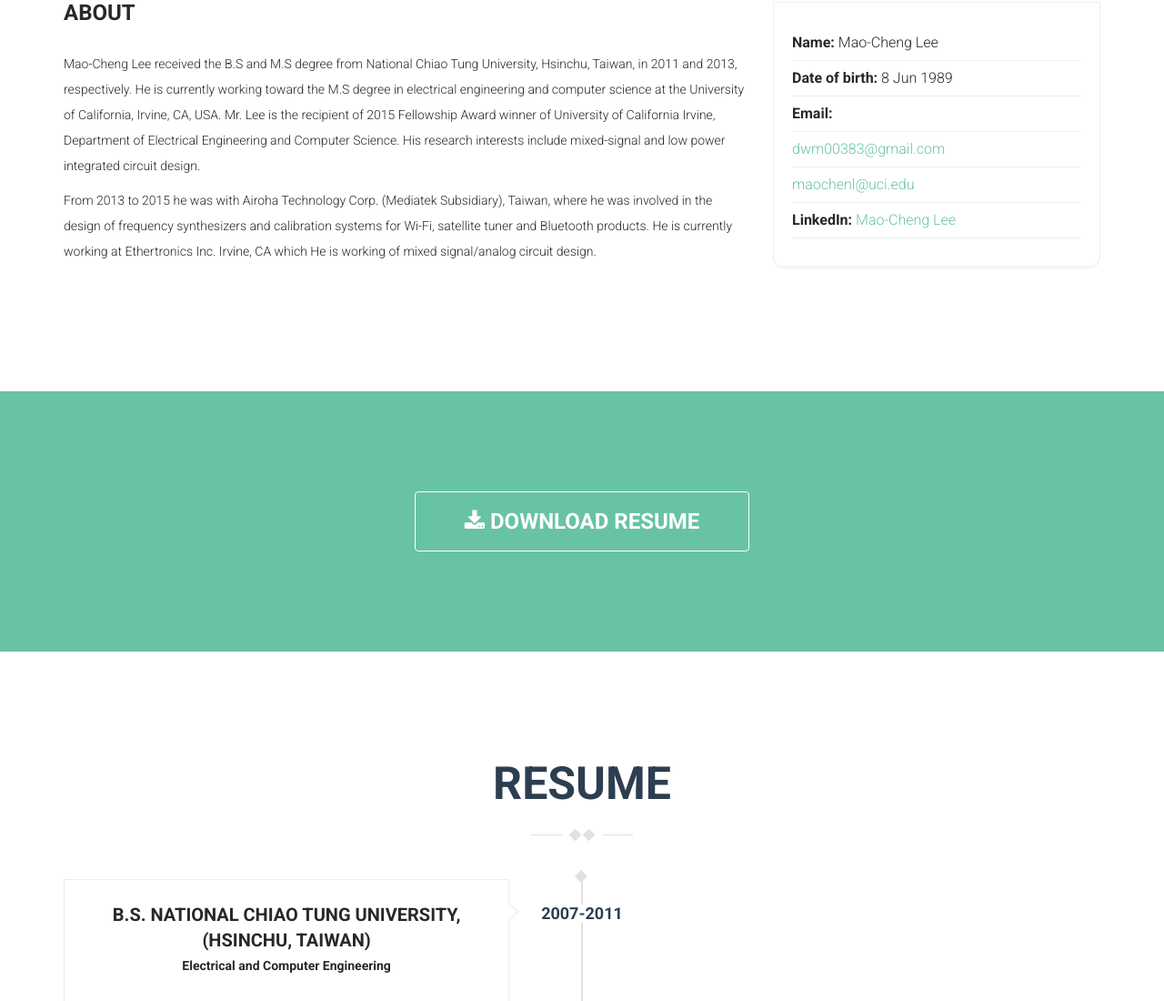
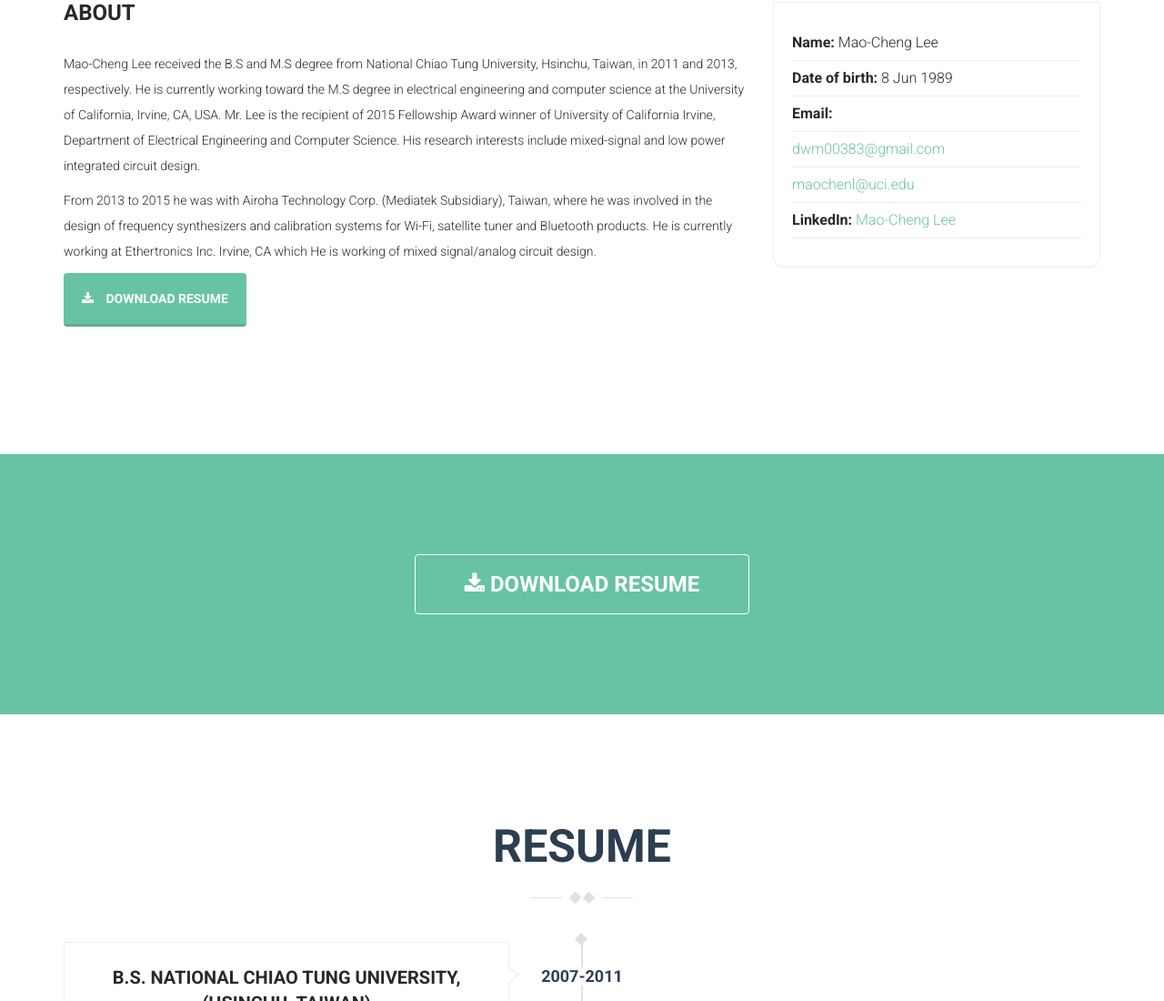
Before and after one commit to bart26/bartsite, a plain HTML site: page index.html in a window 1280 px wide. Shown: the part 1110-2210 px from the top of the page at 91% size. Drawn offline with Linux system fonts and the light colour scheme; animation ran at ten frames a second; a script that the page names is missing.

Commit message:
Add Download Link of Resume

```diff
--- a/index.html
+++ b/index.html
@@ -144,9 +144,9 @@
             <h3>About</h3>
             <p>Mao-Cheng Lee received the B.S and M.S degree from National Chiao Tung University, Hsinchu, Taiwan, in 2011 and 2013, respectively. He is currently working toward the M.S degree in electrical engineering and computer science at the University of California, Irvine, CA, USA. Mr. Lee is the recipient of 2015 Fellowship Award winner of University of California Irvine, Department of Electrical Engineering and Computer Science. His research interests include mixed-signal and low power integrated circuit design.</p>
             <p>From 2013 to 2015 he was with Airoha Technology Corp. (Mediatek Subsidiary), Taiwan, where he was involved in the design of frequency synthesizers and calibration systems for Wi-Fi, satellite tuner and Bluetooth products. He is currently working at Ethertronics Inc. Irvine, CA which He is working of mixed signal/analog circuit design.</p>
-            <!-- <div class="download-button">
-              <a class="btn btn-primary btn-lg" href="#"><i class="fa fa-download"></i> Download Resume</a>
-            </div> -->
+            <div class="download-button">
+              <a class="btn btn-primary btn-lg" href="https://drive.google.com/open?id=1e5ZUFVe-lwBydfoEQDgGAMiyQuAgPWjQ&fbclid=IwAR1orNNTDXnFPtcUALvbEqusE_CBBLZgUWBG5LNFsJHgudltQR_BEwWbrZA"><i class="fa fa-download"></i> Download Resume</a>
+            </div>
           </div>
         </div>
       </div>
```
